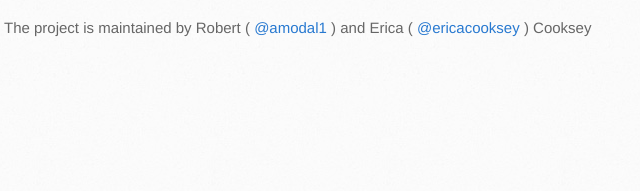
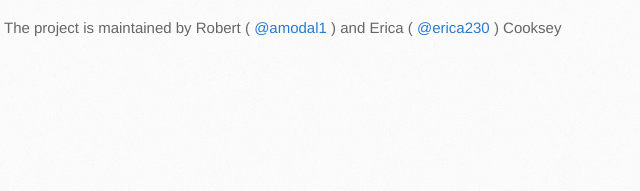
Before and after one commit to amodal1/IceCreamDrone, a plain HTML site: page index.html in a window 1280 px wide. Shown: the part 429-620 px from the top of the page, 166-806 px from the left. Drawn offline with Linux system fonts and the light colour scheme.

Commit message:
correct erica's username

```diff
--- a/index.html
+++ b/index.html
@@ -31,7 +31,7 @@
           <h3>
             <a name="welcome-to-icecreamdrone" class="anchor" href="#welcome-to-icecreamdrone"><span class="octicon octicon-link"></span></a>Welcome to IceCreamDrone</h3>
           <p>Welcome to the IceCreamDrone project. The goal is to create, aggregate, and curate a system of parameterized behaviors for flying drones (both as individual agents and as various organized collections).</p>
-          <p>The project is maintained by Robert ( <a href="https://github.com/amodal1" class="user-mention">@amodal1</a> ) and Erica ( <a href="https://github.com/ericacooksey" class="user-mention">@ericacooksey</a> ) Cooksey</p>
+          <p>The project is maintained by Robert ( <a href="https://github.com/amodal1" class="user-mention">@amodal1</a> ) and Erica ( <a href="https://github.com/erica230" class="user-mention">@erica230</a> ) Cooksey</p>
 
         </section>
 
```
